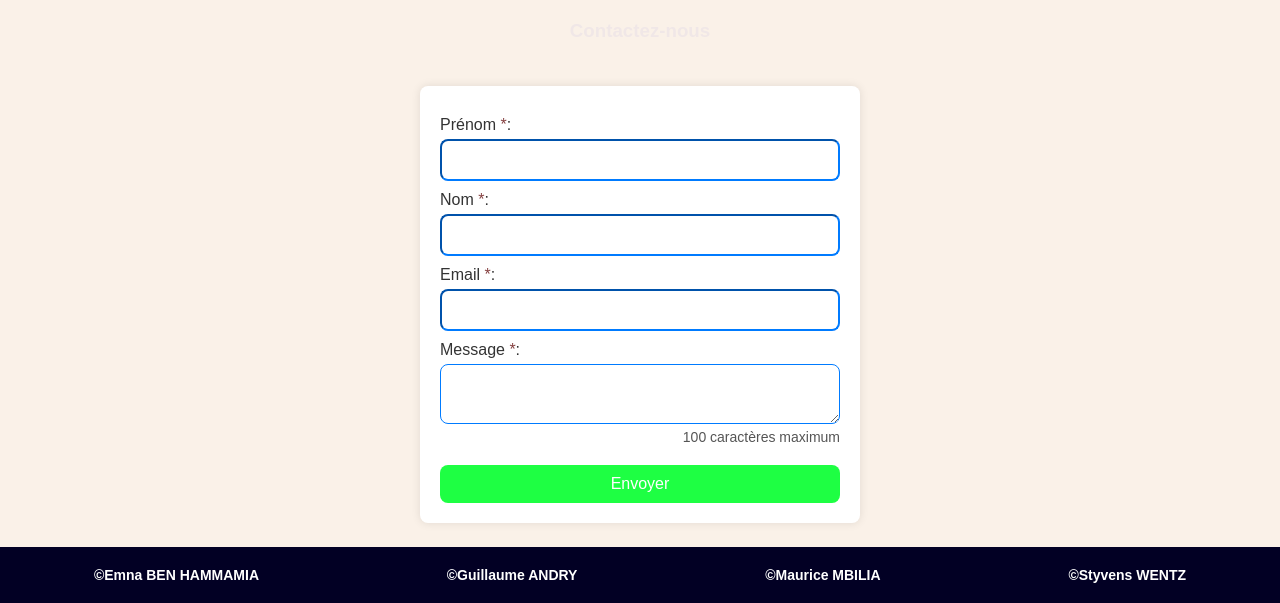
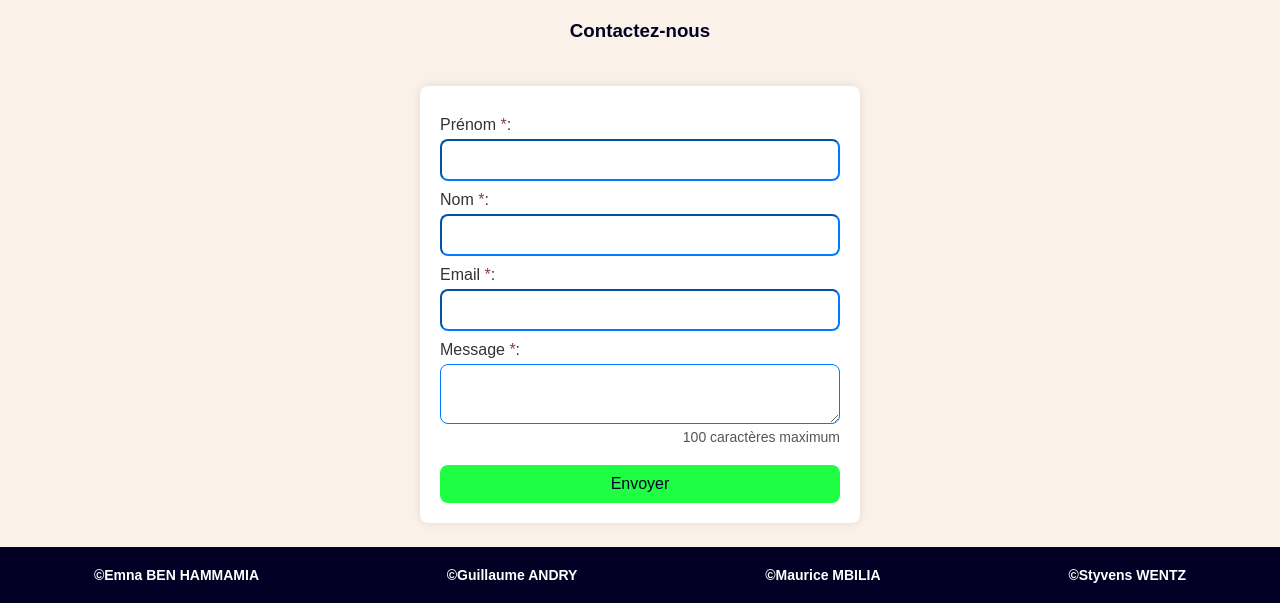
Before and after one commit to E-mna/fake-news, a PHP site: page /pages/contact.html in a window 1280 px wide. Shown: the part 197-800 px from the top of the page. Run offline with PHP 8.4, Linux system fonts and the light colour scheme; some web fonts are replaced.

Commit message:
modif couleur bouton : envoyer

```diff
--- a/assets/css/contact.css
+++ b/assets/css/contact.css
@@ -28,7 +28,7 @@ nav ul li a:hover {
 }
 
 h3 {
-    color: #f0e7e7; /* Texte en noir pour le titre */
+    color: var(--primary); /* Texte en noir pour le titre */
     text-align: center;
     margin: 20px 0;
 }
@@ -89,7 +89,7 @@ form button {
     padding: 10px;
     font-size: 16px;
     background-color: #00ff2ae1;
-    color: white;
+    color: var(--primary);
     border: none;
     cursor: pointer;
     width: 100%;
```
